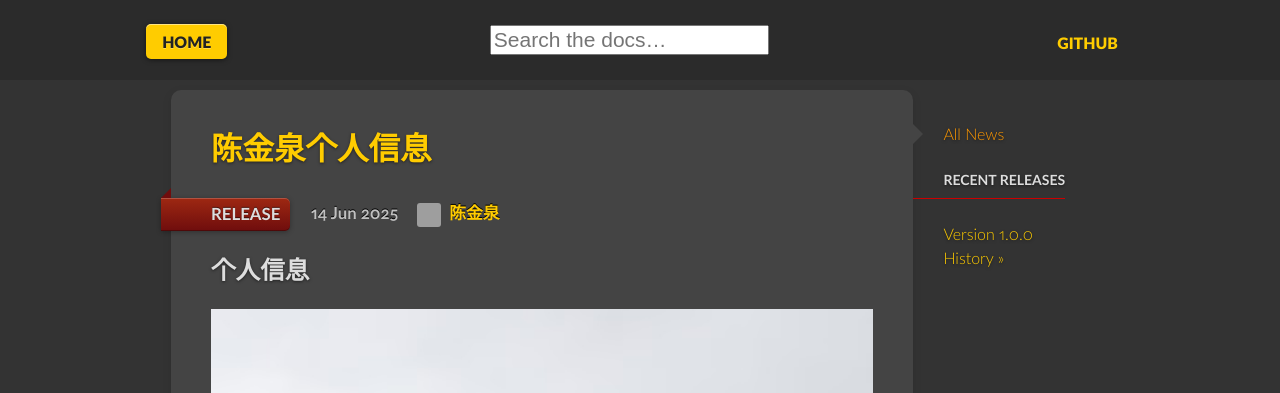
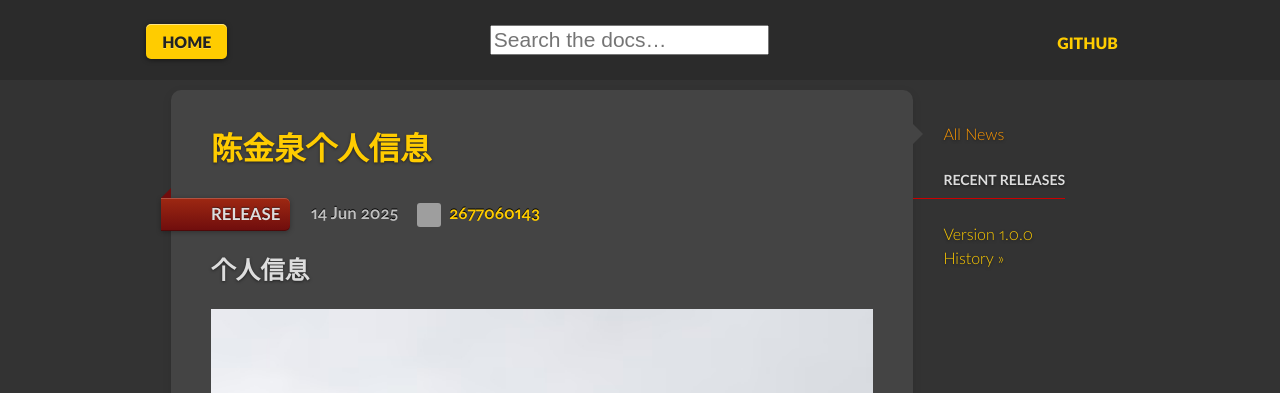
Before and after one commit to 2677060143/2677060143.github.io, a Jekyll site: the page built from pages/index.html, in a window 1280 px wide. Shown: the top 393 px of the page. Built offline with Jekyll 4.4.1, drawn with Linux system fonts in a browser that asks for light colours; comment, search, counter and statistics services are not loaded; grey boxes are pictures that could not be loaded.

Commit message:
修改github跳转变量

```diff
--- a/_includes/news_item.html
+++ b/_includes/news_item.html
@@ -10,11 +10,12 @@
     </span>
   </span>
   <div class="post-meta">
-    <span class="post-date" itemprop="datePublished" content="{{ post.date | date: "%Y-%m-%d" }}">
+    <span class="post-date" itemprop="datePublished" content="{{ post.date | date: " %Y-%m-%d" }}">
       {{- post.date | date_to_string -}}
     </span>
-    {% assign author = post.author -%}
-    <a class="post-author" itemprop="author" itemscope itemtype="http://schema.org/Person" target="_blank" href="https://github.com/{{ author }}">
+    {% assign author = post.github_username -%}
+    <a class="post-author" itemprop="author" itemscope itemtype="http://schema.org/Person" target="_blank"
+      href="https://github.com/{{ author }}">
       {% avatar user=author size=24 -%}
       <span class="author-name" itemprop="name">{{ author }}</span>
     </a>
--- a/_layouts/tutorials.html
+++ b/_layouts/tutorials.html
@@ -9,11 +9,11 @@ layout: default
       <article>
         <header class="tutorial-header">
           <div class="improve right hide-on-mobiles">
-            <a href="https://github.com/jekyll/jekyll/edit/master/docs/{{ page.path }}"><i
-               class="fa fa-pencil"></i> &nbsp;Improve this page</a>
+            <a href="https://github.com/jekyll/jekyll/edit/master/docs/{{ page.path }}"><i class="fa fa-pencil"></i>
+              &nbsp;Improve this page</a>
           </div>
           <h1 class="tutorial-title">{{ page.title }}</h1>
-          {% assign author = page.author %}
+          {% assign author = page.github_username %}
           {% if author %}
           <div class="tutorial-meta">
             <span class="tutorial-date">
```
Also changed, not shown: _layouts/news_item.html (+4 -3 lines). Lines whose indentation alone changed are shown as unchanged.
